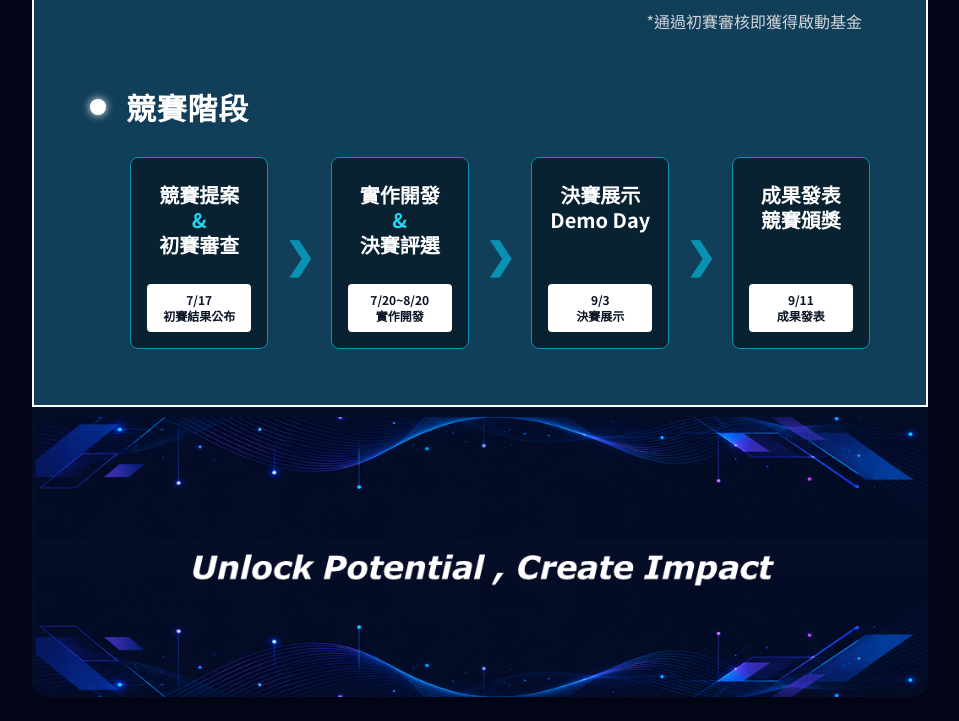
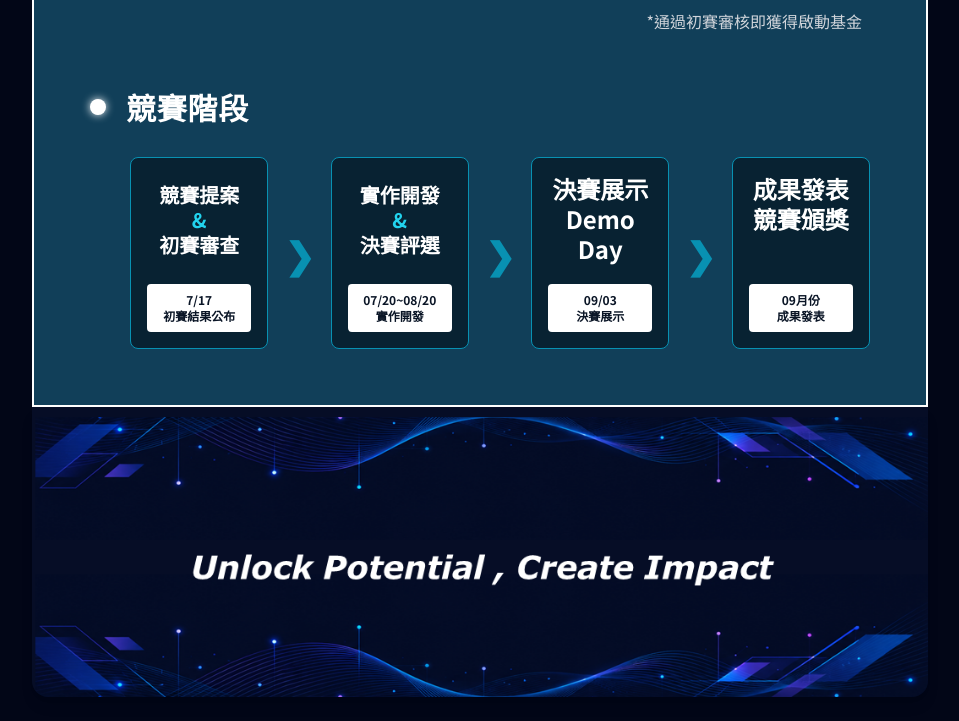
Before and after one commit to Casper4w/sinox-ai-competition, a plain HTML site: page index.html in a window 1280 px wide. Shown: the part 1772-2493 px from the top of the page, without its empty margins (160-1119 px from the left). Drawn offline with nearby package versions, Linux system fonts and the light colour scheme.

Commit message:
Update index.html

```diff
--- a/index.html
+++ b/index.html
@@ -12,17 +12,13 @@
             background-color: #020617;
             color: #ffffff;
         }
-
-        /* 頁籤內容切換動畫 */
         .tab-content { display: none; animation: fadeIn 0.3s ease-in-out; }
         .tab-content.active { display: block; }
         @keyframes fadeIn { from { opacity: 0; transform: translateY(5px); } to { opacity: 1; transform: translateY(0); } }
 
-        /* 共用背景色 */
         .card-bg { background-color: #113f59; }
         .tab-inactive-bg { background-color: #0a2536; }
 
-        /* 全新優化的頁籤按鈕樣式 (修復切換 Bug) */
         .tab-btn {
             flex: 1;
             padding: 1.25rem 0;
@@ -60,15 +56,12 @@
 
     <div class="w-full max-w-4xl">
 
-        <!-- 頂部 Banner -->
         <img src="banner-header.png"
              alt="活動主視覺 Banner"
              class="w-full h-auto object-cover rounded-t-2xl shadow-lg border-b-4 border-blue-500">
 
-        <!-- 共用頭部資訊 -->
         <div class="card-bg px-6 py-12 md:px-12 relative border-x border-cyan-700/50">
 
-            <!-- 報名資格 -->
             <div class="mb-10 flex items-start">
                 <div class="w-4 h-4 bg-white rounded-full mt-2.5 mr-5 shrink-0 shadow-[0_0_8px_white]"></div>
                 <div>
@@ -76,14 +69,12 @@
                 </div>
             </div>
 
-            <!-- 核心目的 (左右對稱文字框) -->
             <div class="mb-12 flex items-start">
                 <div class="w-4 h-4 bg-white rounded-full mt-2.5 mr-5 shrink-0 shadow-[0_0_8px_white]"></div>
                 <div class="w-full">
                     <h3 class="text-3xl font-bold tracking-wide mb-6">核心目的</h3>
 
                     <div class="grid grid-cols-1 md:grid-cols-2 gap-6 w-full">
-                        <!-- 框框 1 -->
                         <div class="bg-[#05162b] border border-[#2563eb] rounded-xl p-6 flex flex-col shadow-lg">
                             <h4 class="text-2xl font-bold text-center text-white mb-4 tracking-widest">提升工作效益</h4>
                             <div class="w-full h-px bg-[#2563eb] mb-5 opacity-70"></div>
@@ -91,7 +82,6 @@
                                 透過競賽探詢 AI 協作的工作模式，提升工作效益的具體工作流程與設計，以及 AI 工具實際在工作流程中的應用。
                             </p>
                         </div>
-                        <!-- 框框 2 -->
                         <div class="bg-[#05162b] border border-[#2563eb] rounded-xl p-6 flex flex-col shadow-lg">
                             <h4 class="text-2xl font-bold text-center text-white mb-4 tracking-widest">推動數位轉型</h4>
                             <div class="w-full h-px bg-[#2563eb] mb-5 opacity-70"></div>
@@ -103,7 +93,6 @@
                 </div>
             </div>
 
-            <!-- 初賽報名按鈕 -->
             <div class="flex justify-center mt-8">
                 <a href="https://forms.cloud.microsoft/r/ewnNQPvpmE" target="_blank" class="bg-[#0b2b3f] hover:bg-[#1e587a] border-2 border-white text-white text-2xl font-bold py-4 px-20 rounded-xl shadow-[0_0_15px_rgba(255,255,255,0.2)] transition duration-300">
                     初賽報名
@@ -111,7 +100,6 @@
             </div>
         </div>
 
-        <!-- 頁籤切換導覽列 (已優化按鈕結構) -->
         <div class="flex w-full px-2 card-bg border-x border-cyan-700/50 pt-6">
             <button id="btn-tab1" onclick="switchTab('tab1')" class="tab-btn active text-xl md:text-2xl">
                 競賽與主題說明
@@ -121,7 +109,6 @@
             </button>
         </div>
 
-        <!-- 頁籤 1：競賽與主題說明 -->
         <div id="tab1" class="tab-content active card-bg border-2 border-white border-t-0 p-8 md:p-14 pb-20">
 
             <div class="mb-14 flex items-start">
@@ -185,39 +172,38 @@
                 <div class="w-full">
                     <h3 class="text-3xl font-bold tracking-wide mb-8">競賽階段</h3>
                     <div class="flex flex-col md:flex-row items-center justify-between gap-4 pl-1">
-
                         <div class="w-full md:w-1/4 bg-[#082232] border border-cyan-600 rounded-lg p-4 flex flex-col items-center justify-between h-48">
                             <div class="text-center text-xl font-bold leading-tight mt-2 text-white">競賽提案<br><span class="text-cyan-400">&</span><br>初賽審查</div>
-                            <div class="bg-white text-[#0a1526] text-sm md:text-xs font-bold py-2 px-1 rounded text-center w-full mt-auto">7/17<br>初賽結果公布</div>
+                            <div class="bg-white text-[#0a1526] text-sm md:text-xs font-bold py-2 px-1 rounded text-center w-full mt-auto">
+                                7/17<br>初賽結果公布
+                            </div>
                         </div>
-
                         <div class="text-cyan-600 text-4xl font-black rotate-90 md:rotate-0">❯</div>
-
                         <div class="w-full md:w-1/4 bg-[#082232] border border-cyan-600 rounded-lg p-4 flex flex-col items-center justify-between h-48">
                             <div class="text-center text-xl font-bold leading-tight mt-2 text-white">實作開發<br><span class="text-cyan-400">&</span><br>決賽評選</div>
-                            <div class="bg-white text-[#0a1526] text-sm md:text-xs font-bold py-2 px-1 rounded text-center w-full mt-auto">7/20~8/20<br>實作開發</div>
+                            <div class="bg-white text-[#0a1526] text-sm md:text-xs font-bold py-2 px-1 rounded text-center w-full mt-auto">
+                                07/20~08/20<br>實作開發
+                            </div>
                         </div>
-
                         <div class="text-cyan-600 text-4xl font-black rotate-90 md:rotate-0">❯</div>
-
-                        <div class="w-full md:w-1/4 bg-[#082232] border border-cyan-600 rounded-lg p-4 flex flex-col items-center justify-between h-48">
-                            <div class="text-center text-xl font-bold leading-tight mt-2 text-white">決賽展示<br>Demo Day</div>
-                            <div class="bg-white text-[#0a1526] text-sm md:text-xs font-bold py-2 px-1 rounded text-center w-full mt-auto">9/3<br>決賽展示</div>
+                        <div class="w-full md:w-1/4 bg-[#082232] border border-cyan-600 rounded-lg p-4 flex flex-col items-center justify-center h-48">
+                            <div class="text-center text-2xl font-bold leading-tight mb-5 text-white">決賽展示<br>Demo Day</div>
+                            <div class="bg-white text-[#0a1526] text-sm md:text-xs font-bold py-2 px-1 rounded text-center w-full mt-auto">
+                                09/03<br>決賽展示
+                            </div>
                         </div>
-
                         <div class="text-cyan-600 text-4xl font-black rotate-90 md:rotate-0">❯</div>
-
-                        <div class="w-full md:w-1/4 bg-[#082232] border border-cyan-600 rounded-lg p-4 flex flex-col items-center justify-between h-48">
-                            <div class="text-center text-xl font-bold leading-tight mt-2 text-white">成果發表<br>競賽頒獎</div>
-                            <div class="bg-white text-[#0a1526] text-sm md:text-xs font-bold py-2 px-1 rounded text-center w-full mt-auto">9/11<br>成果發表</div>
+                        <div class="w-full md:w-1/4 bg-[#082232] border border-cyan-600 rounded-lg p-4 flex flex-col items-center justify-center h-48">
+                            <div class="text-center text-2xl font-bold leading-tight mb-5 text-white">成果發表<br>競賽頒獎</div>
+                            <div class="bg-white text-[#0a1526] text-sm md:text-xs font-bold py-2 px-1 rounded text-center w-full mt-auto">
+                                09月份<br>成果發表
+                            </div>
                         </div>
-
                     </div>
                 </div>
             </div>
         </div>
 
-        <!-- 頁籤 2：競賽標準與時程 -->
         <div id="tab2" class="tab-content card-bg border-2 border-white border-t-0 p-8 md:p-14 pb-20">
 
             <div class="mb-16 flex items-start">
@@ -249,26 +235,21 @@
                 </div>
             </div>
 
-            <!-- 時程規畫 -->
             <div class="flex items-start">
                 <div class="w-4 h-4 bg-white rounded-full mt-2.5 mr-5 shrink-0 shadow-[0_0_8px_white]"></div>
                 <div class="w-full">
                     <h3 class="text-3xl font-bold tracking-wide mb-10">時程規畫</h3>
 
                     <div class="bg-[#082232] rounded-xl p-8 md:p-10 border border-cyan-800">
-                        <!-- 加大左邊距以容納放大的文字 -->
                         <div class="relative border-l-2 border-cyan-600 ml-4 md:ml-[180px] space-y-14 py-4">
 
-                            <!-- Step 1 -->
                             <div class="relative pl-8 md:pl-10">
                                 <div class="absolute w-5 h-5 bg-yellow-400 rounded-full -left-[11px] top-1 shadow-[0_0_10px_rgba(250,204,21,0.8)]"></div>
 
-                                <!-- 桌面版放大白字標題 -->
                                 <div class="absolute -left-[190px] top-0 w-40 text-right hidden md:block">
                                     <div class="text-3xl font-black text-white tracking-widest">STEP 1</div>
                                     <div class="text-xl text-white font-bold mt-2">競賽提案 & 初審</div>
                                 </div>
-                                <!-- 手機版放大白字標題 -->
                                 <div class="md:hidden text-2xl font-black text-white tracking-widest mb-4">STEP 1 <span class="text-white text-xl ml-2">競賽提案 & 初審</span></div>
 
                                 <div class="bg-[#113f59] p-5 rounded-lg border border-cyan-700/50 space-y-3">
@@ -287,7 +268,6 @@
                                 </div>
                             </div>
 
-                            <!-- Step 2 -->
                             <div class="relative pl-8 md:pl-10">
                                 <div class="absolute w-5 h-5 bg-yellow-400 rounded-full -left-[11px] top-1 shadow-[0_0_10px_rgba(250,204,21,0.8)]"></div>
 
@@ -317,7 +297,6 @@
                                 </div>
                             </div>
 
-                            <!-- Step 3 -->
                             <div class="relative pl-8 md:pl-10">
                                 <div class="absolute w-5 h-5 bg-yellow-400 rounded-full -left-[11px] top-1 shadow-[0_0_10px_rgba(250,204,21,0.8)]"></div>
 
@@ -343,7 +322,6 @@
                                 </div>
                             </div>
 
-                            <!-- Step 4 -->
                             <div class="relative pl-8 md:pl-10">
                                 <div class="absolute w-5 h-5 bg-yellow-400 rounded-full -left-[11px] top-1 shadow-[0_0_10px_rgba(250,204,21,0.8)]"></div>
 
@@ -372,14 +350,12 @@
 
         </div>
 
-        <!-- 底部 Footer -->
         <img src="banner-footer.png"
              alt="底部 Footer Banner"
              class="w-full h-auto object-cover rounded-b-2xl shadow-lg border-t-0">
 
     </div>
 
-    <!-- 全新修復的腳本 -->
     <script>
         function switchTab(tabId) {
             // 隱藏所有頁籤內容
```
